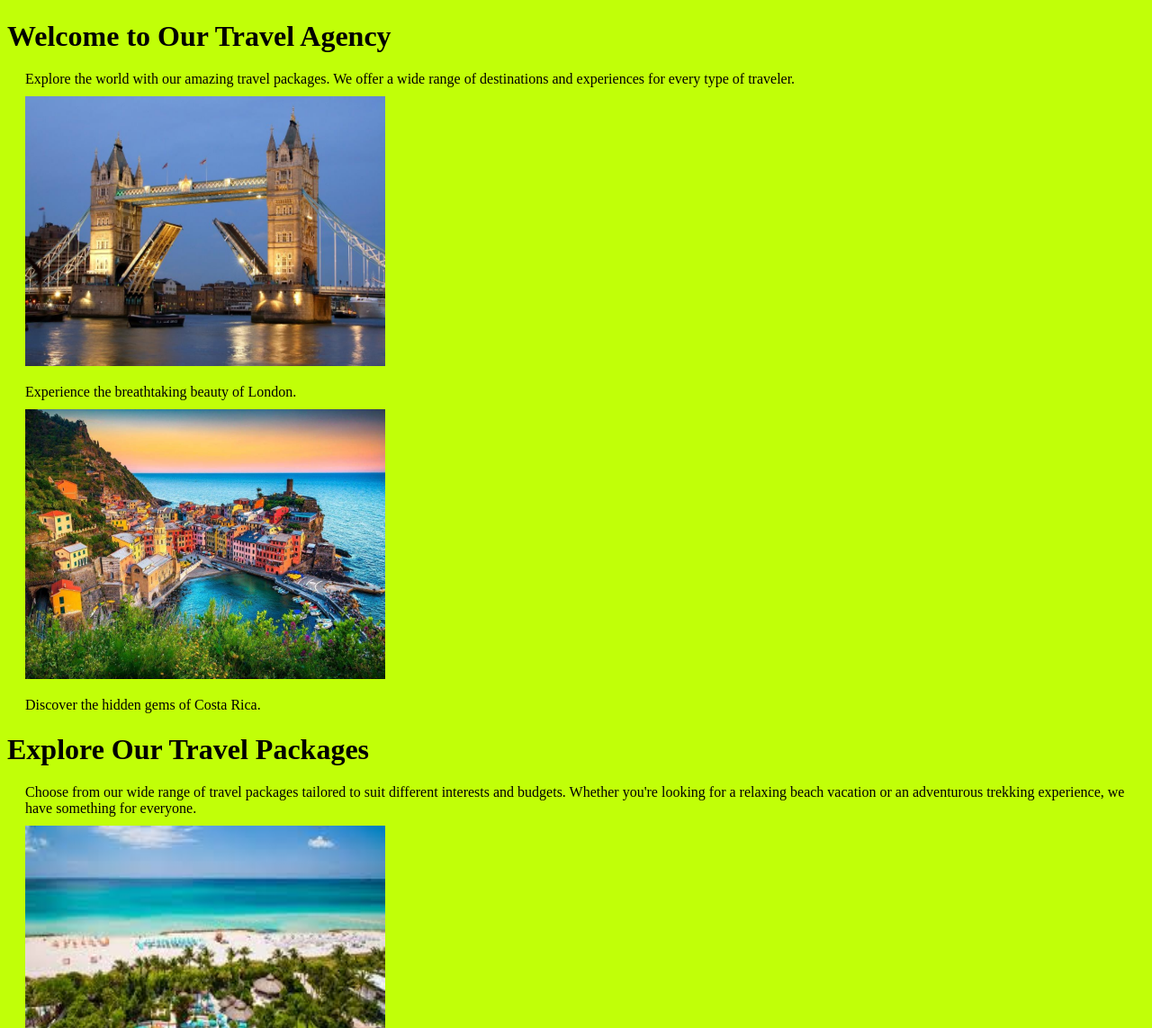
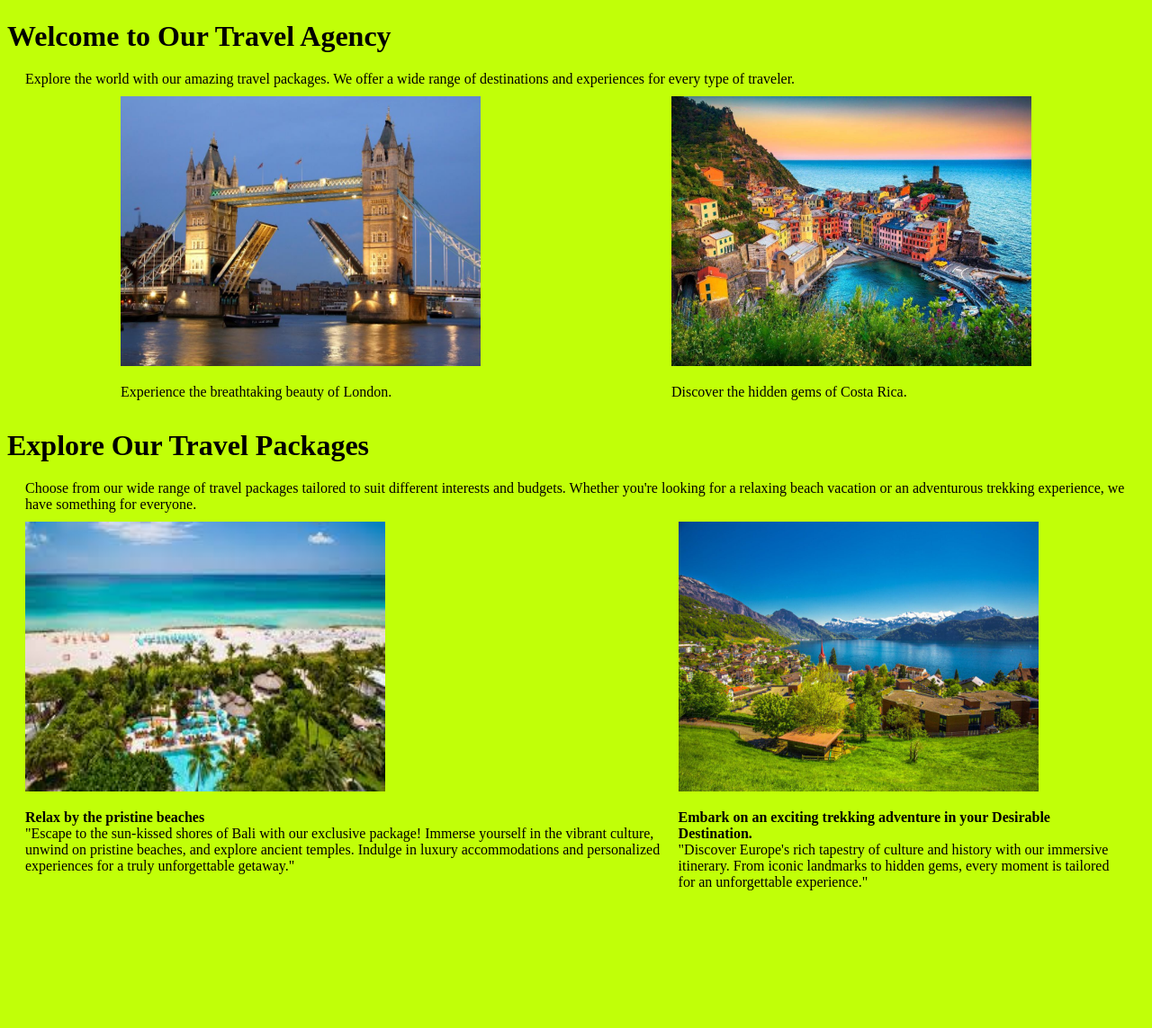
Before and after one commit to Chisti99/Assisgment-2, a plain HTML site: page index.html in a window 1280 px wide. Shown: the part 157-1300 px from the top of the page at 90% size. After the commit the page ends 1177 px from the top, so only its background shows below. Drawn offline with Linux system fonts and the light colour scheme.

Commit message:
Travel agency

```diff
--- a/index.html
+++ b/index.html
@@ -23,11 +23,16 @@
         range of destinations and experiences for every type of traveler.
       </p>
 
+      <div class="flexible">
+        <div class="">
           <img src="img 1.jpg" height="300" width="400" alt="Destination 1" />
           <p>Experience the breathtaking beauty of London.</p>
-
+        </div>
+        <div>
           <img src="img 2.jpg" height="300" width="400" alt="Destination 2" />
           <p>Discover the hidden gems of Costa Rica.</p>
+        </div>
+      </div>
     </main>
   </body>
 </html>
@@ -49,16 +54,18 @@
         vacation or an adventurous trekking experience, we have something for
         everyone.
       </p>
-
+      <div class="flexible">
+        <div class="">
           <img src="image3.jpg" height="300" width="400" alt="Package 1" />
           <p>
             <b>Relax by the pristine beaches</b> <br />
             "Escape to the sun-kissed shores of Bali with our exclusive package!
-        Immerse yourself in the vibrant culture, unwind on pristine beaches, and
-        explore ancient temples. Indulge in luxury accommodations and
+            Immerse yourself in the vibrant culture, unwind on pristine beaches,
+            and explore ancient temples. Indulge in luxury accommodations and
             personalized experiences for a truly unforgettable getaway."
           </p>
-
+        </div>
+        <div class="">
           <img src="image4.jpg" height="300" width="400" alt="Package 2" />
           <p>
             <b
@@ -67,9 +74,11 @@
             >
             <br />
             "Discover Europe's rich tapestry of culture and history with our
-        immersive itinerary. From iconic landmarks to hidden gems, every moment
-        is tailored for an unforgettable experience."
+            immersive itinerary. From iconic landmarks to hidden gems, every
+            moment is tailored for an unforgettable experience."
           </p>
+        </div>
+      </div>
     </main>
   </body>
 </html>
--- a/style.css
+++ b/style.css
@@ -74,3 +74,7 @@ form input[type="submit"]:hover {
   max-width: 100%;
   height: auto;
 }
+.flexible {
+  display: flex;
+  justify-content: space-around;
+}
```
Lines whose indentation alone changed are shown as unchanged.
